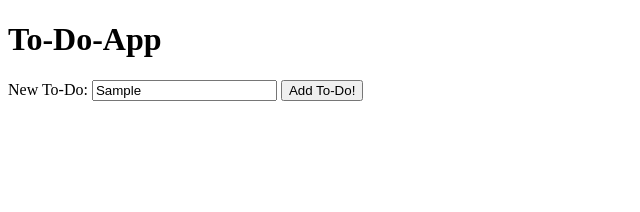
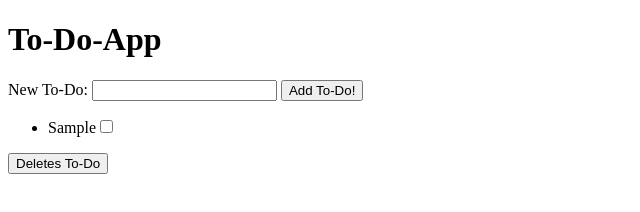
Before and after one commit to Shaidyn1Nonly/to-do-app, a plain HTML site: page index.html in a window 1280 px wide. Both pictures are taken after typing "Sample" into the empty fields and a click on the button "Add To-Do!". Shown: the whole page, without its empty margins (0-640 px from the left). Drawn offline with Linux system fonts and the light colour scheme.

Commit message:
Assignment-7-simple-to-do-app completed

```diff
--- a/app.js
+++ b/app.js
@@ -8,7 +8,7 @@ function onReady(){
     event.preventDefault();
     //create title variable - we will have title variable will equal the value of the input entered when SUBMIT event gets activated
     //get the text
-    let title = newTodoText.value;
+    let title = newToDoText.value;
 
     //create a new li
     let newLi = document.createElement('li');
@@ -30,9 +30,9 @@ function onReady(){
     //with this we will clear out input field as a courtesy to user
     //empty the input
     newToDoText.value = '';
-});
+    });
 }
 
 window.onload = function(){
   onReady();
-};
+}
--- a/index.html
+++ b/index.html
@@ -18,6 +18,10 @@
   <ul id="toDoList">
   </ul>
 
+  <form id= "deleteToDoForm">
+    <button type="button"> Deletes To-Do</button>
+  </form>
+
   <script src="app.js"></script>
 </body>
 
```
